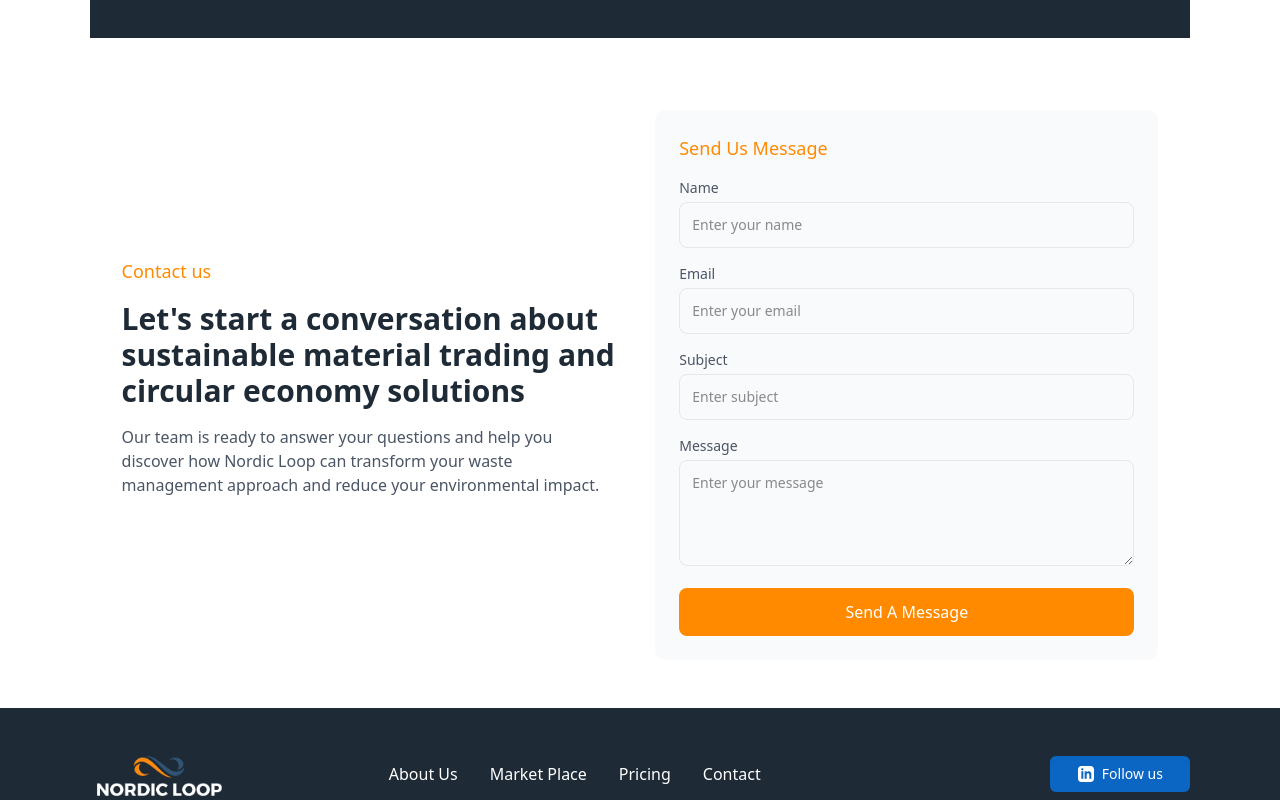
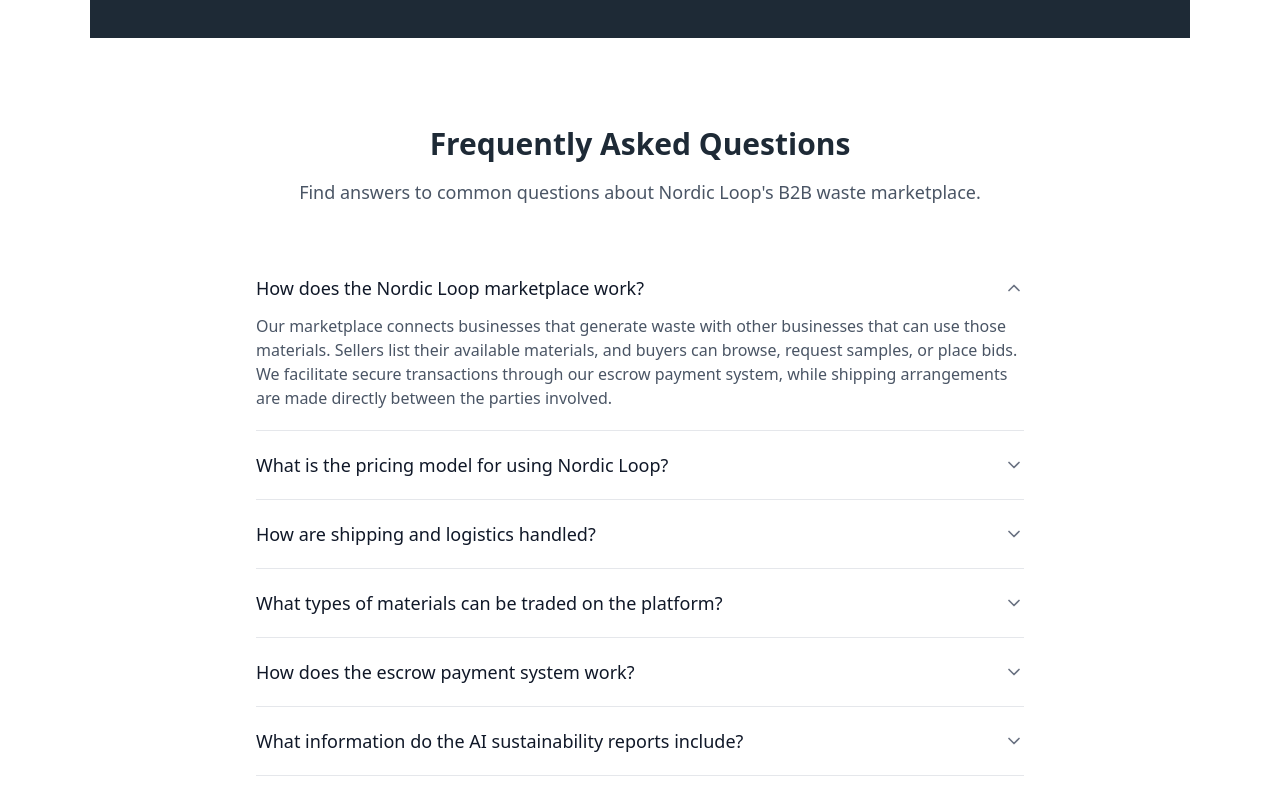
Before and after one commit to nordicloop-admin/front_end, a Next.js app: page / in a window 1280 px wide. Shown: the part 4080-4880 px from the top of the page. Built offline with nearby package versions, Linux system fonts and the light colour scheme; no server answers.

Commit message:
finishing changes on contact us

```diff
--- a/src/app/page.tsx
+++ b/src/app/page.tsx
@@ -4,6 +4,7 @@
 import FeaturesSection from "../components/sections/FeaturesSection";
 import AnalyticsSection from "../components/sections/AnalyticsSection";
 import StatsSection from "../components/sections/StatsSection";
+import FAQSection from "../components/sections/FAQSection";
 import ContactFormSection from "../components/sections/ContactFormSection";
 
 export default function Home() {
@@ -15,6 +16,7 @@
       <FeaturesSection />
       <AnalyticsSection />
       <StatsSection />
+      <FAQSection />
       <ContactFormSection />
     </>
   );
--- a/src/components/pages/ContactPage.tsx
+++ b/src/components/pages/ContactPage.tsx
@@ -114,24 +114,6 @@
               </p>
 
               <div className="space-y-8">
-                {/* Address Card */}
-                <div className="flex items-start">
-                  <div className="w-12 h-12 bg-[#FF8A00]/10 rounded-full flex items-center justify-center mr-4 shrink-0">
-                    <svg xmlns="http://www.w3.org/2000/svg" className="h-5 w-5 text-[#FF8A00]" fill="none" viewBox="0 0 24 24" stroke="currentColor">
-                      <path strokeLinecap="round" strokeLinejoin="round" strokeWidth={2} d="M17.657 16.657L13.414 20.9a1.998 1.998 0 01-2.827 0l-4.244-4.243a8 8 0 1111.314 0z" />
-                      <path strokeLinecap="round" strokeLinejoin="round" strokeWidth={2} d="M15 11a3 3 0 11-6 0 3 3 0 016 0z" />
-                    </svg>
-                  </div>
-                  <div>
-                    <h3 className="text-lg font-medium text-[#1E2A36] mb-1">Visit Our Office</h3>
-                    <p className="text-gray-600">
-                      Nordic Loop Headquarters<br />
-                      Storgatan 1<br />
-                      114 55 Stockholm, Sweden
-                    </p>
-                  </div>
-                </div>
-
                 {/* Email Card */}
                 <div className="flex items-start">
                   <div className="w-12 h-12 bg-[#FF8A00]/10 rounded-full flex items-center justify-center mr-4 shrink-0">
@@ -141,13 +123,8 @@
                   </div>
                   <div>
                     <h3 className="text-lg font-medium text-[#1E2A36] mb-1">Email Us</h3>
-                    <p className="text-gray-600 mb-1">
-                      General Inquiries:
-                      <a href="mailto:info@nordicloop.se" className="text-[#FF8A00] hover:underline ml-1">info@nordicloop.se</a>
-                    </p>
                     <p className="text-gray-600">
-                      Support:
-                      <a href="mailto:support@nordicloop.se" className="text-[#FF8A00] hover:underline ml-1">support@nordicloop.se</a>
+                      <a href="mailto:info@nordicloop.se" className="text-[#FF8A00] hover:underline">info@nordicloop.se</a>
                     </p>
                   </div>
                 </div>
@@ -162,8 +139,7 @@
                   <div>
                     <h3 className="text-lg font-medium text-[#1E2A36] mb-1">Call Us</h3>
                     <p className="text-gray-600 mb-1">
-                      Main Office:
-                      <a href="tel:+46701234567" className="text-[#FF8A00] hover:underline ml-1">+46 70 123 45 67</a>
+                      <a href="tel:+46704356584" className="text-[#FF8A00] hover:underline">+46 70 435 6584</a>
                     </p>
                     <p className="text-gray-600">
                       Business Hours:<br />
@@ -289,21 +265,6 @@
           </div>
         </div>
       </div>
-
-      {/* Map Section */}
-      <div className="w-full h-[400px] mt-12">
-        <iframe
-          src="https://www.google.com/maps/embed?pb=!1m18!1m12!1m3!1d2034.7891342109316!2d18.068540677320247!3d59.33470647460436!2m3!1f0!2f0!3f0!3m2!1i1024!2i768!4f13.1!3m3!1m2!1s0x465f9d5c9f40a0bd%3A0x1b3917175d6c7abc!2sStorgatan%201%2C%20114%2055%20Stockholm%2C%20Sweden!5e0!3m2!1sen!2sus!4v1720000000000!5m2!1sen!2sus"
-          width="100%"
-          height="100%"
-          style={{ border: 0 }}
-          allowFullScreen
-          loading="lazy"
-          referrerPolicy="no-referrer-when-downgrade"
-          title="Nordic Loop Office Location"
-          className="w-full h-full"
-        ></iframe>
-      </div>
     </div>
   );
 };
--- /dev/null
+++ b/src/components/sections/FAQSection.tsx
@@ -0,0 +1,99 @@
+"use client";
+
+import React, { useState } from 'react';
+import { ChevronUp, ChevronDown } from 'lucide-react';
+
+interface FAQItemProps {
+  question: string;
+  answer: string;
+  isOpen: boolean;
+  toggleOpen: () => void;
+}
+
+const FAQItem: React.FC<FAQItemProps> = ({ question, answer, isOpen, toggleOpen }) => {
+  return (
+    <div className="border-b border-gray-200 py-5">
+      <button
+        className="flex justify-between items-center w-full text-left"
+        onClick={toggleOpen}
+        aria-expanded={isOpen}
+      >
+        <h3 className="text-lg font-medium text-gray-900">{question}</h3>
+        <span className="ml-6 flex-shrink-0">
+          {isOpen ? (
+            <ChevronUp className="h-5 w-5 text-gray-500" />
+          ) : (
+            <ChevronDown className="h-5 w-5 text-gray-500" />
+          )}
+        </span>
+      </button>
+      {isOpen && (
+        <div className="mt-3">
+          <p className="text-base text-gray-600">{answer}</p>
+        </div>
+      )}
+    </div>
+  );
+};
+
+const FAQSection = () => {
+  const [openIndex, setOpenIndex] = useState<number>(0);
+
+  const faqs = [
+    {
+      question: "How does the Nordic Loop marketplace work?",
+      answer: "Our marketplace connects businesses that generate waste with other businesses that can use those materials. Sellers list their available materials, and buyers can browse, request samples, or place bids. We facilitate secure transactions through our escrow payment system, while shipping arrangements are made directly between the parties involved."
+    },
+    {
+      question: "What is the pricing model for using Nordic Loop?",
+      answer: "Nordic Loop offers three pricing tiers: Free Plan (9% commission), Standard Plan (7% commission with more features), and Premium Plan (no commission with full feature access). Each plan is designed to accommodate businesses of different sizes and trading volumes."
+    },
+    {
+      question: "How are shipping and logistics handled?",
+      answer: "Shipping and logistics are arranged directly between buyers and sellers. Once a transaction is confirmed, both parties can coordinate the most efficient and cost-effective shipping method. Nordic Loop provides communication tools to facilitate these arrangements but does not handle the physical transportation of materials."
+    },
+    {
+      question: "What types of materials can be traded on the platform?",
+      answer: "Nordic Loop supports trading of various industrial surplus materials including plastics, metals, textiles, wood, paper, glass, chemicals, and more. All materials must comply with local regulations regarding waste management and transportation."
+    },
+    {
+      question: "How does the escrow payment system work?",
+      answer: "Our escrow system holds the buyer's payment securely until they confirm receipt and acceptance of the materials. This protects both parties: buyers only release payment when satisfied with what they've received, and sellers know the funds are guaranteed once they ship the materials."
+    },
+    {
+      question: "What information do the AI sustainability reports include?",
+      answer: "Our AI-powered sustainability reports provide detailed analytics on CO₂ emissions saved, waste diverted from landfills, and resource conservation metrics. These reports can be used for ESG reporting, sustainability initiatives, and demonstrating your company's environmental impact."
+    }
+  ];
+
+  const toggleFAQ = (index: number) => {
+    setOpenIndex(index === openIndex ? -1 : index);
+  };
+
+  return (
+    <section className="py-12 md:py-16 bg-white">
+      <div className="max-w-7xl mx-auto px-4 sm:px-6 lg:px-8">
+        <div className="text-center mb-12">
+          <h2 className="text-3xl font-bold text-[#1E2A36] mb-4">Frequently Asked Questions</h2>
+          <p className="text-lg text-gray-600 max-w-3xl mx-auto">
+            Find answers to common questions about Nordic Loop's B2B waste marketplace.
+          </p>
+        </div>
+
+        <div className="max-w-3xl mx-auto">
+          {faqs.map((faq, index) => (
+            <FAQItem
+              key={index}
+              question={faq.question}
+              answer={faq.answer}
+              isOpen={index === openIndex}
+              toggleOpen={() => toggleFAQ(index)}
+            />
+          ))}
+        </div>
+      </div>
+    </section>
+  );
+};
+
+export default FAQSection;
```
